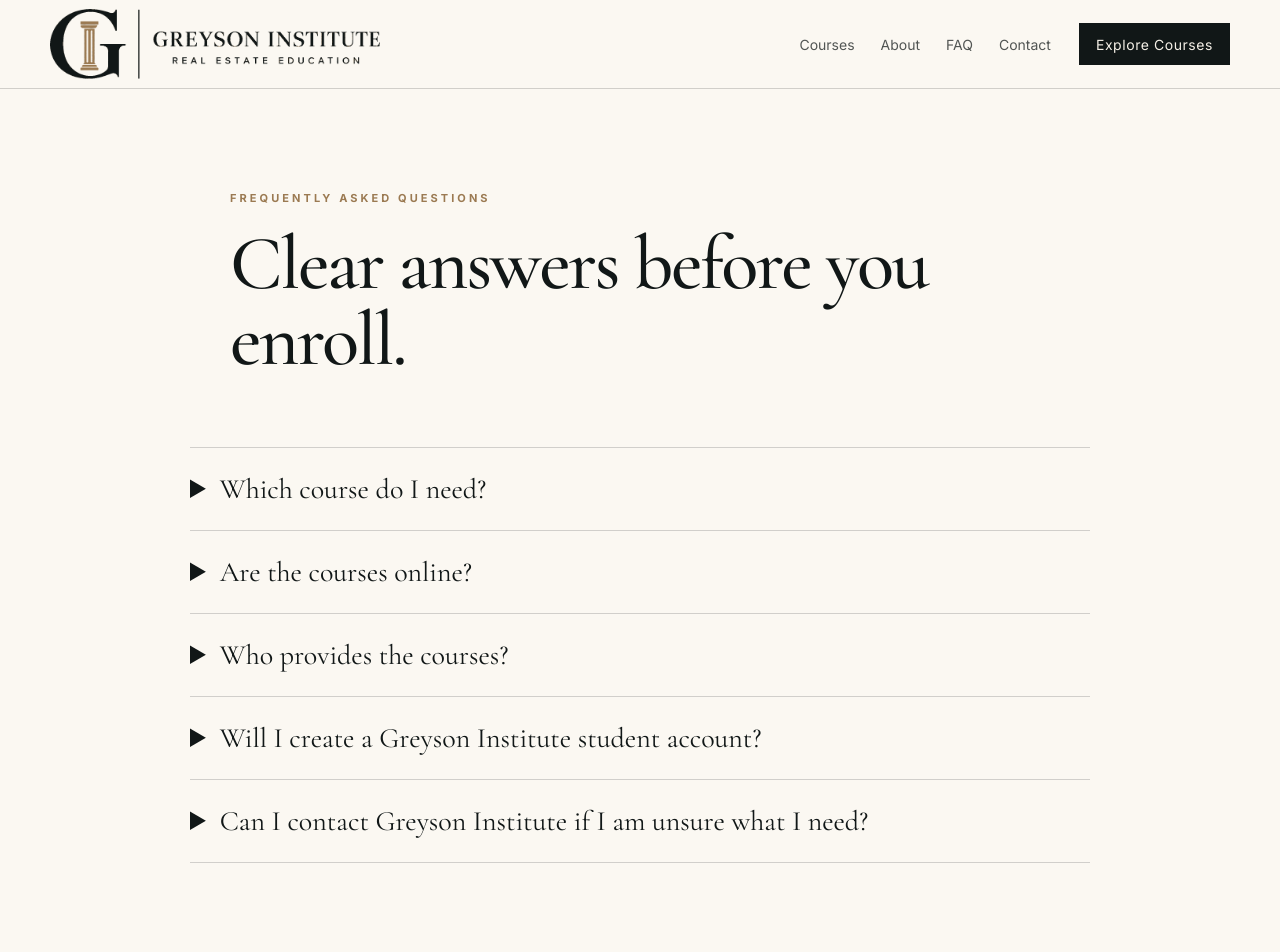
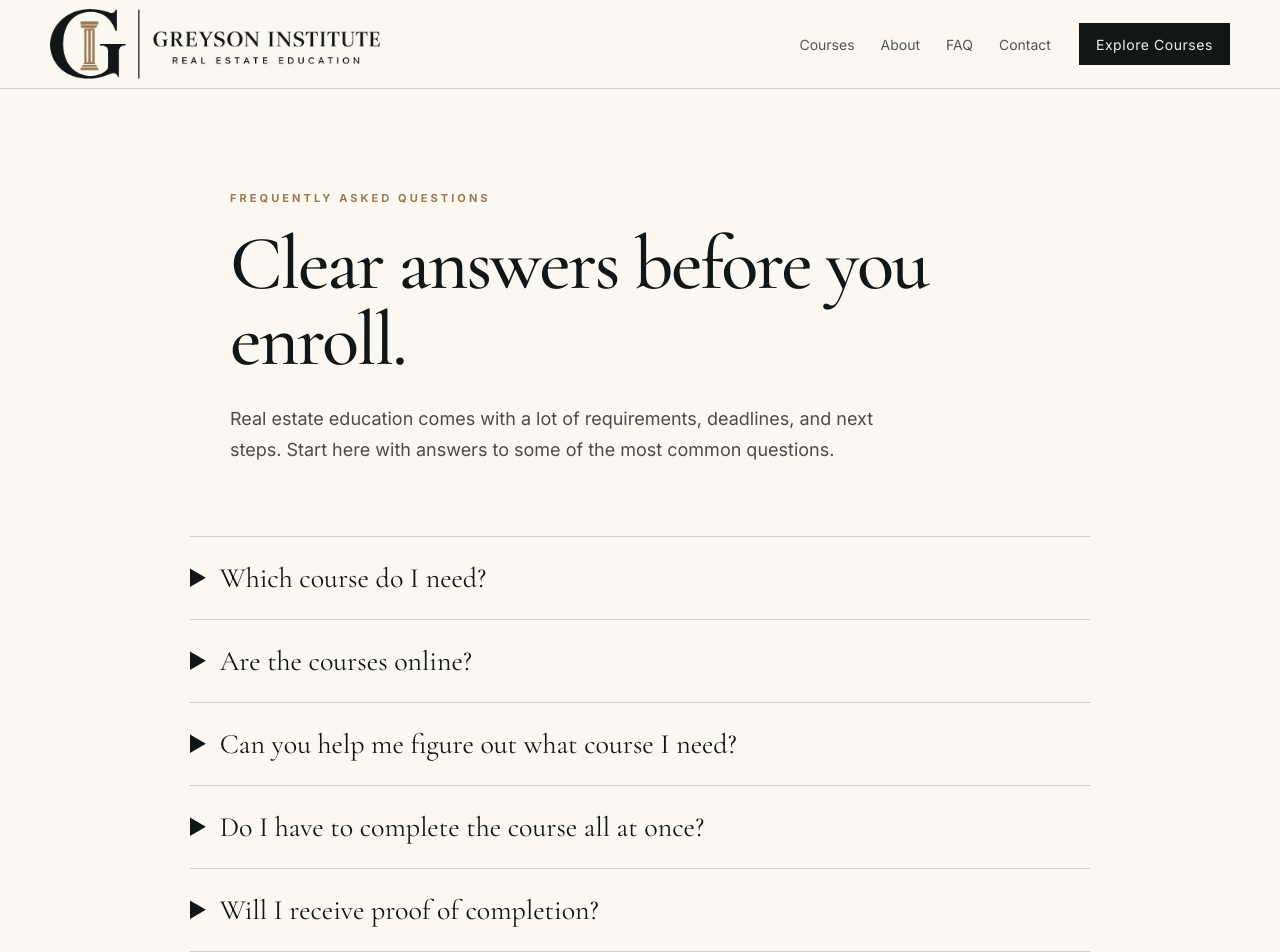
Before and after one commit to BrianLook/Greyson-Institute-Website, a Next.js app: page /faq in a window 1280 px wide. Shown: the top 952 px of the page. Built offline with nearby package versions, Linux system fonts and the light colour scheme.

Commit message:
Refine Greyson Institute FAQ page

```diff
--- a/app/faq/page.tsx
+++ b/app/faq/page.tsx
@@ -1,13 +1,42 @@
 import type { Metadata } from "next";
 
-export const metadata: Metadata = { title: "FAQ" };
+export const metadata: Metadata = {
+  title: "FAQ",
+};
 
 const faqs = [
-  ["Which course do I need?", "That depends on where you are in the licensing process. The course pages will guide students by goal: getting licensed, completing post-license education, renewing, becoming a broker, reactivating, or preparing for an exam."],
-  ["Are the courses online?", "Greyson Institute is being built around an online-first experience. Exact delivery and enrollment details will be confirmed with the course provider before launch."],
-  ["Who provides the courses?", "The final provider relationship and required disclosure language will be published on each applicable course page after the partnership terms are confirmed."],
-  ["Will I create a Greyson Institute student account?", "The final sign-in and enrollment flow depends on the partner platform. We are intentionally keeping this flexible until that setup is finalized."],
-  ["Can I contact Greyson Institute if I am unsure what I need?", "Yes. The site is being designed so students can ask a real person for help choosing the correct education path."],
+  [
+    "Which course do I need?",
+    "That depends on where you are in the licensing process. Greyson Institute is organized around the most common paths: getting licensed, completing post-license education, renewing your license, becoming a broker, reactivating a license, or preparing for an exam.",
+  ],
+  [
+    "Are the courses online?",
+    "Yes. Greyson Institute is designed around online real estate education so students can learn at their own pace and work through the material on a schedule that fits their life.",
+  ],
+  [
+    "Can you help me figure out what course I need?",
+    "Yes. If you are unsure which education requirement applies to you, contact Greyson Institute and we will help point you toward the appropriate course path.",
+  ],
+  [
+    "Do I have to complete the course all at once?",
+    "Online coursework is designed for flexible, self-paced learning. Specific course timing, completion requirements, and access periods will be listed on each course page.",
+  ],
+  [
+    "Will I receive proof of completion?",
+    "Completion documentation and any applicable reporting details will be explained clearly on each course page before enrollment.",
+  ],
+  [
+    "What happens after I finish my course?",
+    "That depends on the course you are taking. Some students may be preparing for a licensing exam, while others may be completing post-license, renewal, broker, or reactivation education. Greyson Institute will explain the next step for each course path.",
+  ],
+  [
+    "Who is Brian Smith?",
+    "Brian Smith is a Licensed Florida Real Estate Broker & Instructor and the founder of Greyson Institute. He has been licensed in real estate since 1997 and brings experience in sales, listings, buyer representation, brokerage operations, agent training, and real estate company ownership.",
+  ],
+  [
+    "Can I contact Greyson Institute if I have questions?",
+    "Yes. Greyson Institute is built around clear guidance and practical support, so students have a place to turn when they are unsure what comes next.",
+  ],
 ];
 
 export default function FAQPage() {
@@ -15,10 +44,23 @@ export default function FAQPage() {
     <section className="page-hero">
       <div className="container narrow">
         <p className="eyebrow">FREQUENTLY ASKED QUESTIONS</p>
+
         <h1>Clear answers before you enroll.</h1>
+
+        <p className="page-lead">
+          Real estate education comes with a lot of requirements, deadlines,
+          and next steps. Start here with answers to some of the most common
+          questions.
+        </p>
       </div>
+
       <div className="container faq-list">
-        {faqs.map(([q, a]) => <details key={q}><summary>{q}</summary><p>{a}</p></details>)}
+        {faqs.map(([question, answer]) => (
+          <details key={question}>
+            <summary>{question}</summary>
+            <p>{answer}</p>
+          </details>
+        ))}
       </div>
     </section>
   );
```
